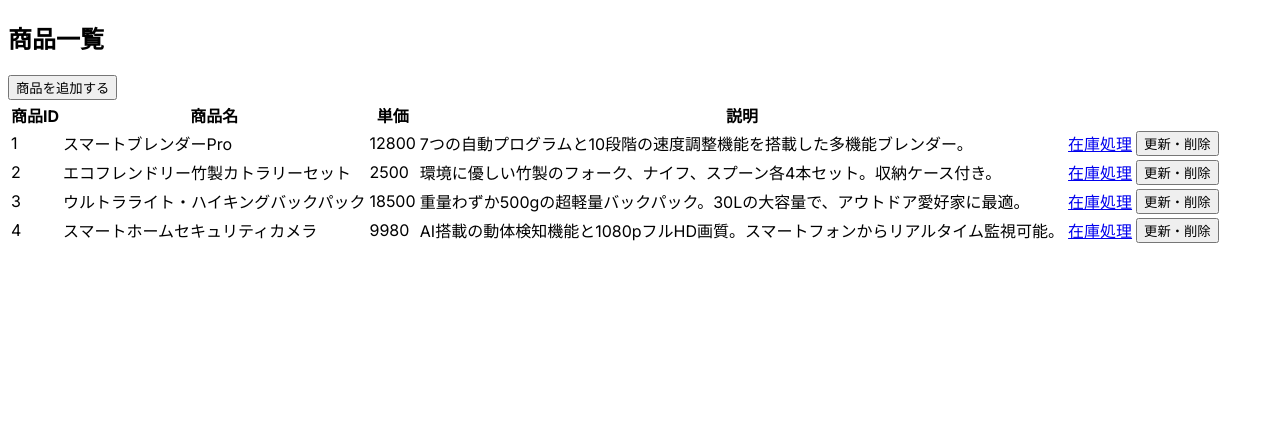
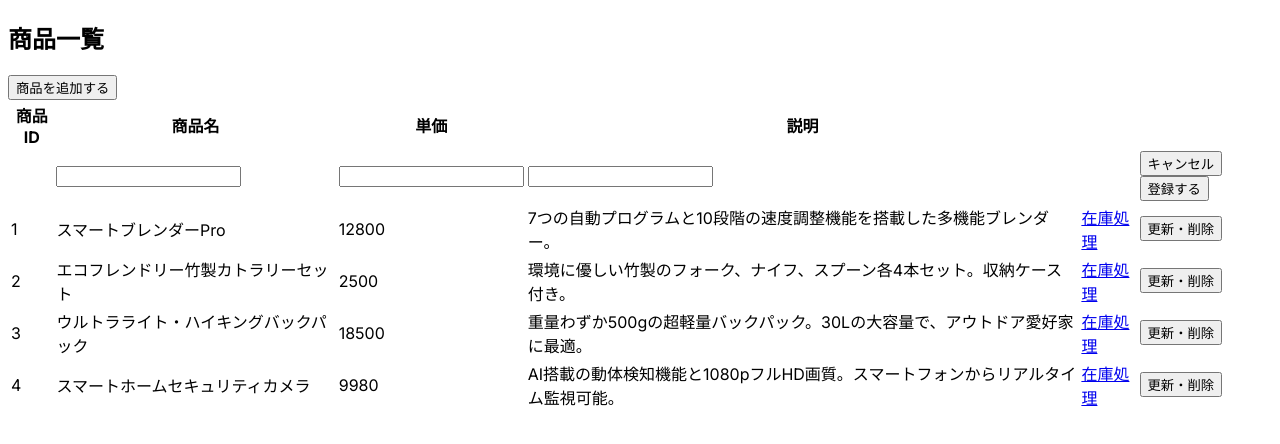
Before and after one commit to YouBou/full-stack-web-app-practice, a Next.js app in the folder frontend/: page /inventory/products in a window 1280 px wide. Both pictures are taken after a click on the button "商品を追加する". Shown: the top 444 px of the page. Built offline with nearby package versions, Linux system fonts and the light colour scheme.

Commit message:
[feat] 商品登録イベントの追加

```diff
--- a/frontend/app/inventory/products/page.tsx
+++ b/frontend/app/inventory/products/page.tsx
@@ -19,10 +19,26 @@ export default function Page() {
         setData(productsData)
     }, [])
 
+    // 新規登録処理、新規登録行の表示状態を保持
+    const [shownNewRow, setShownNewRow] = useState<boolean>(false);
+    const handleShowNewRow = (event: React.MouseEvent<HTMLElement>) => {
+        event.preventDefault();
+        setShownNewRow(true)
+    };
+    const handleAddCancel = (event: React.MouseEvent<HTMLElement>) => {
+        event.preventDefault();
+        setShownNewRow(false)
+    };
+    const handleAdd = (event: React.MouseEvent<HTMLElement>) => {
+        event.preventDefault();
+        // バックエンドを使用した登録処理を呼ぶ
+        setShownNewRow(false)
+    }
+
     return (
         <>
             <h2>商品一覧</h2>
-            <button>商品を追加する</button>
+            <button onClick={ handleShowNewRow }>商品を追加する</button>
             <table>
                 <thead>
                     <tr>
@@ -35,6 +51,19 @@ export default function Page() {
                     </tr>
                 </thead>
                 <tbody>
+                    {shownNewRow ? (
+                        <tr>
+                            <td></td>
+                            <td><input type="text" /></td>
+                            <td><input type="number" /></td>
+                            <td><input type="text" /></td>
+                            <td></td>
+                            <td>
+                                <button onClick={handleAddCancel}>キャンセル</button>
+                                <button onClick={handleAdd}>登録する</button>
+                            </td>
+                        </tr>
+                    ) : ""}
                     {data.map((data: any) => (
                         <tr key={data.id}>
                             <td>{data.id}</td>
```
